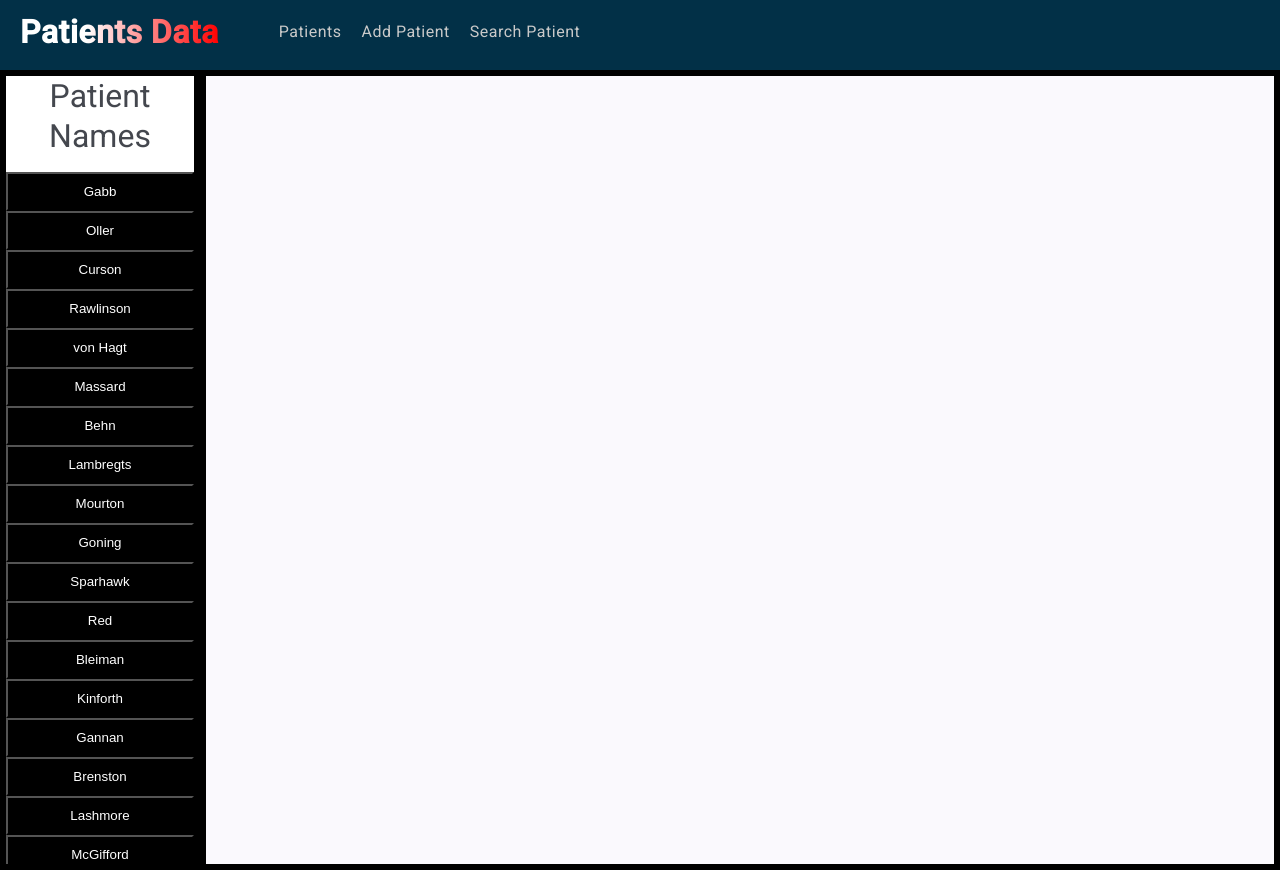
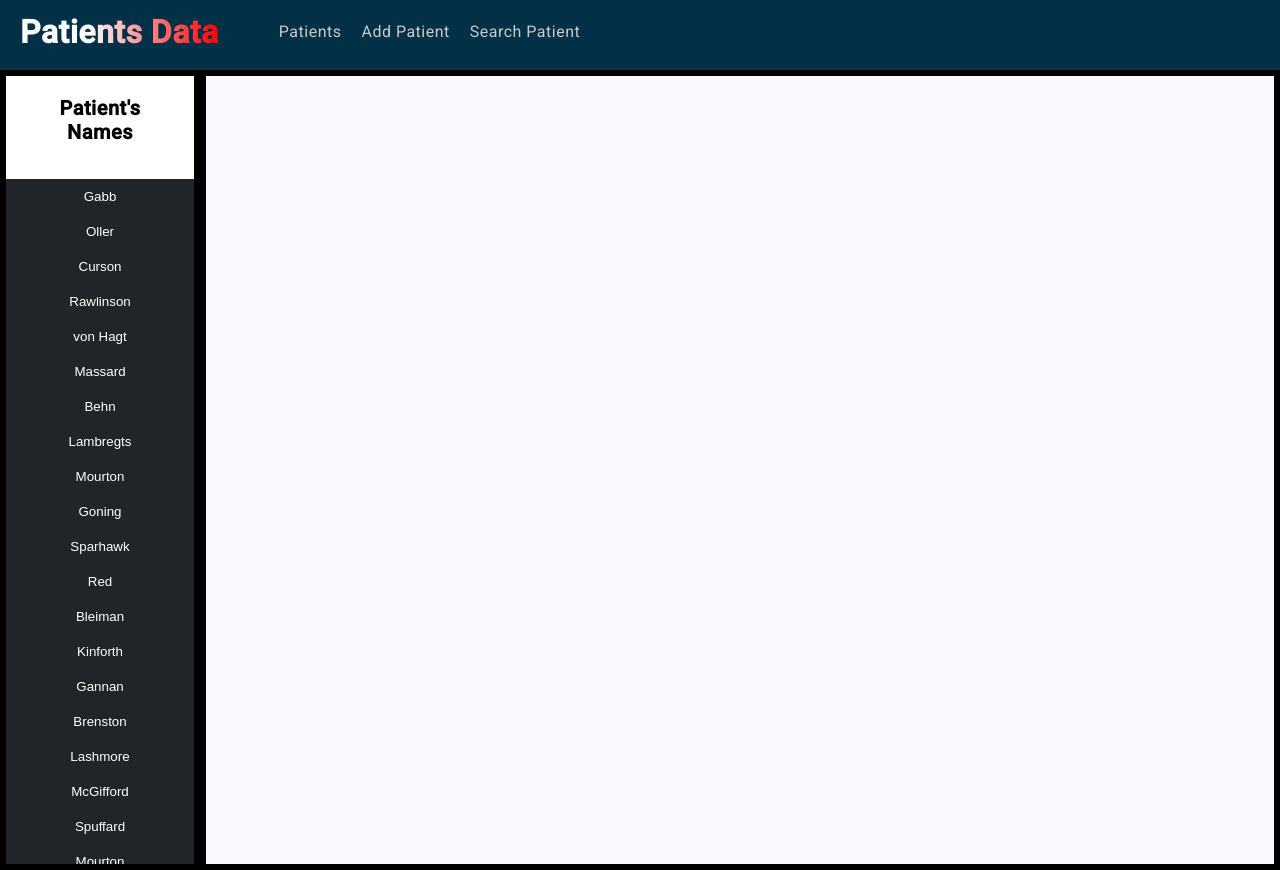
Before and after one commit to webspider02/angular_project_1, an Angular app: page / in a window 1280 px wide. Built offline with nearby package versions, Linux system fonts and the light colour scheme.

Commit message:
buttons styles

```diff
--- a/src/app/patients-layout/patients-layout.component.html
+++ b/src/app/patients-layout/patients-layout.component.html
@@ -12,9 +12,9 @@
 
 <mat-drawer-container class="example-container">
     <mat-drawer mode="side" opened>
-        <h4>Patient Names</h4>
+        <p>Patient's Names</p>
         <ng-container *ngFor="let patient of patientData">
-            <button mat-flat-button color="primary" (click)="selectPatient(patient)">
+            <button mat-flat-button color="primary" (click)="selectPatient(patient)"> <!-- mat-flat-button color="primary" -->
               {{ patient.fullName }}
             </button>
           </ng-container>
--- a/src/app/patients-layout/patients-layout.component.scss
+++ b/src/app/patients-layout/patients-layout.component.scss
@@ -63,12 +63,35 @@ mat-drawer-container {
             text-align: center;
         }
 
+        p {
+            width: 100%;
+            padding: 20px;
+            background-color: #ffffff;
+            position: sticky;
+            text-align: center;
+            color: black;
+            z-index: 2;
+            top: 0;
+
+            font: {
+                size: 20px;
+                weight: bold;
+            }
+        }
         button[mat-flat-button] {
-            background: #000000;
+            z-index: 1;
+            background: #212529;
             color: white;
             width: 100%;
             padding: 10px;
             overflow-y: scroll;
+            outline: none;
+            border: none;
+        }
+
+        button[mat-flat-button]:hover {
+            opacity: 0.5;
+            cursor: pointer;
         }
     }
 
```
